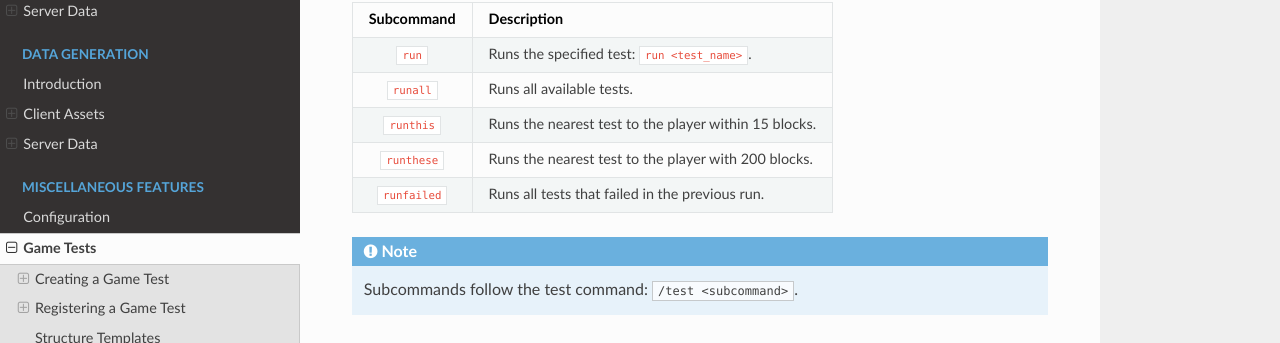
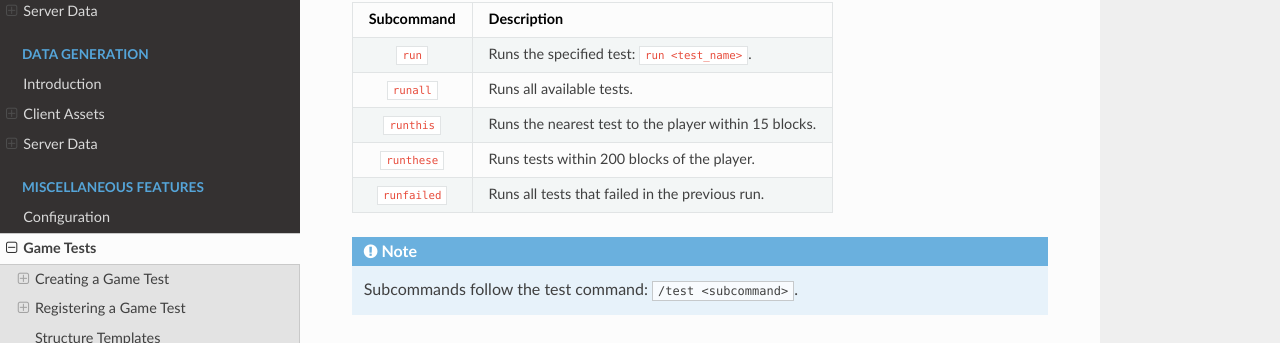
Before and after one commit to MinecraftForge/Documentation, an MkDocs documentation site: the page built from docs/misc/gametest.md, in a window 1280 px wide and 900 px high, scrolled down 5108 px. Shown: the part 108-451 px from the top of the window. Built offline with MkDocs 1.6.1, drawn with Linux system fonts in a browser that asks for light colours; nearby versions of some CDN libraries.

Commit message:
Fix the copy-pasta
Co-authored-by: sciwhiz12 <sciwhiz12@sciwhiz12.tk>

```diff
--- a/docs/misc/gametest.md
+++ b/docs/misc/gametest.md
@@ -198,7 +198,7 @@ Subcommand  | Description
 `run`       | Runs the specified test: `run <test_name>`.
 `runall`    | Runs all available tests.
 `runthis`   | Runs the nearest test to the player within 15 blocks.
-`runthese`  | Runs the nearest test to the player with 200 blocks.
+`runthese`  | Runs tests within 200 blocks of the player.
 `runfailed` | Runs all tests that failed in the previous run.
 
 !!! note
```
